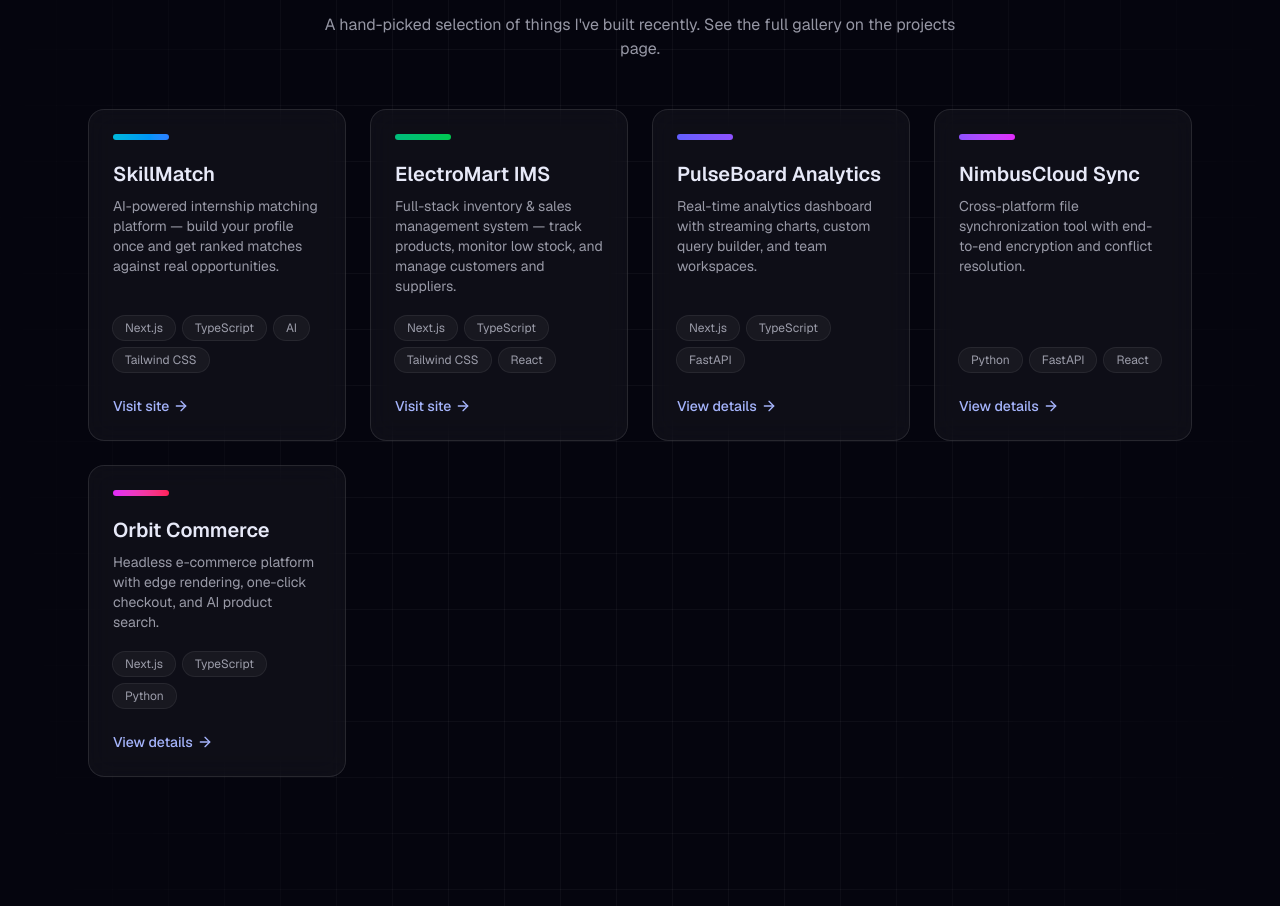
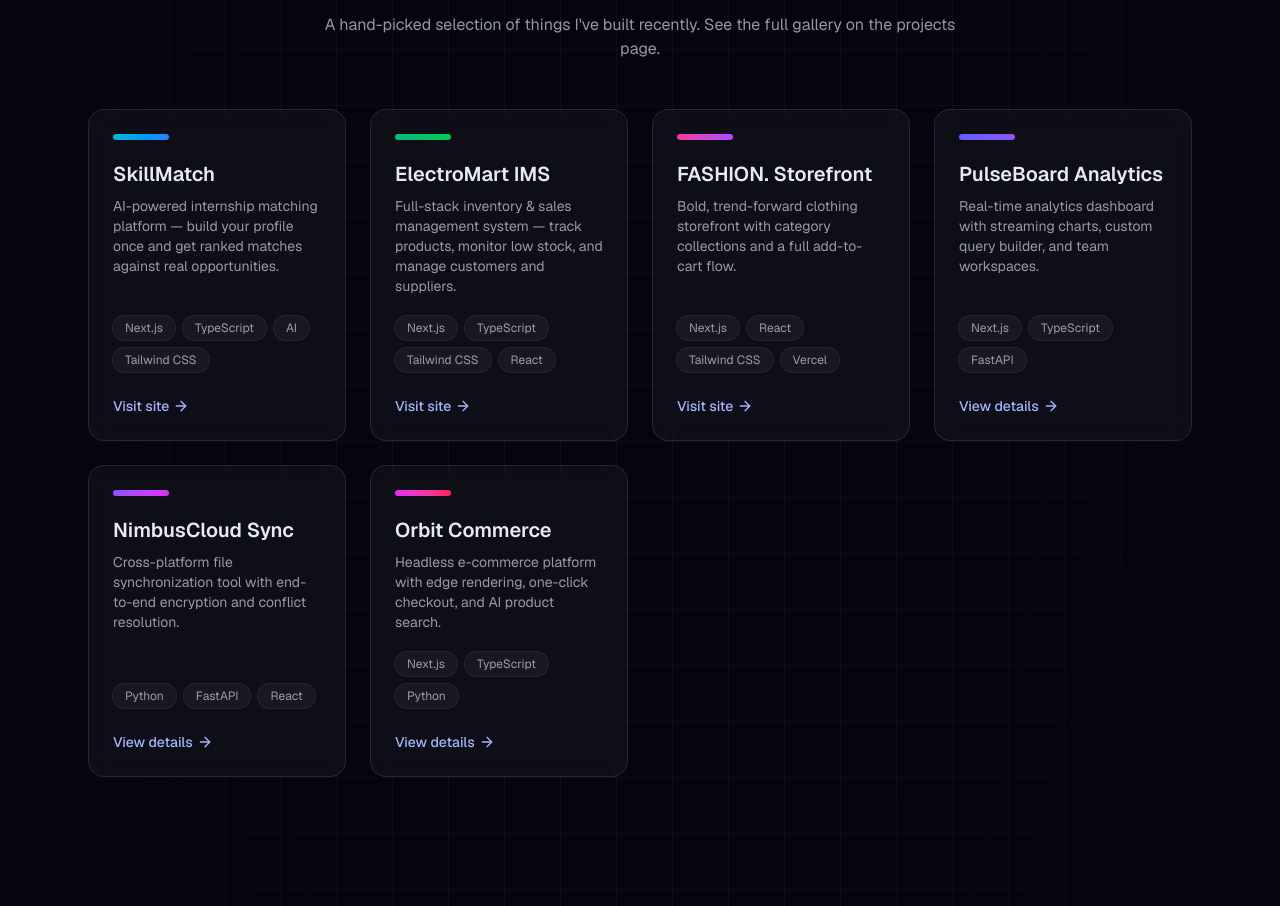
Before and after one commit to keyzdom1/portfolio-website, a Next.js app: page / in a window 1280 px wide. Shown: the part 1472-2378 px from the top of the page. Built offline with nearby package versions, Linux system fonts and the light colour scheme.

Commit message:
add FASHION. Storefront project with live demo

```diff
--- a/app/page.tsx
+++ b/app/page.tsx
@@ -28,6 +28,14 @@ const featured = [
     tags: ["Next.js", "TypeScript", "Tailwind CSS", "React"],
     gradient: "from-emerald-500 to-green-500",
     demo: "https://electro-inventory.vercel.app/",
+  },
+  {
+    title: "FASHION. Storefront",
+    description:
+      "Bold, trend-forward clothing storefront with category collections and a full add-to-cart flow.",
+    tags: ["Next.js", "React", "Tailwind CSS", "Vercel"],
+    gradient: "from-pink-500 to-purple-500",
+    demo: "https://frontend-eight-dun-68.vercel.app/",
   },
   {
     title: "PulseBoard Analytics",
--- a/app/projects/page.tsx
+++ b/app/projects/page.tsx
@@ -24,6 +24,15 @@ const projects = [
     gradient: "from-emerald-500 to-green-500",
     stars: 0,
     demo: "https://electro-inventory.vercel.app/",
+  },
+  {
+    title: "FASHION. Storefront",
+    description:
+      "Bold, trend-forward clothing storefront — shop category collections, browse products, and add items to your cart with free shipping over ₦100,000.",
+    tags: ["Next.js", "React", "Tailwind CSS", "Vercel"],
+    gradient: "from-pink-500 to-purple-500",
+    stars: 0,
+    demo: "https://frontend-eight-dun-68.vercel.app/",
   },
   {
     title: "PulseBoard Analytics",
```
